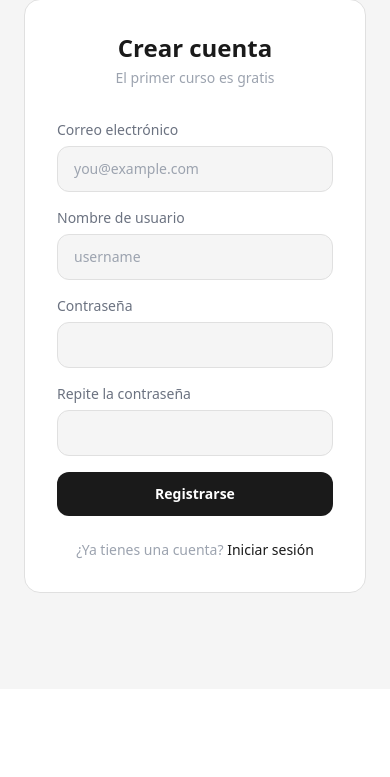
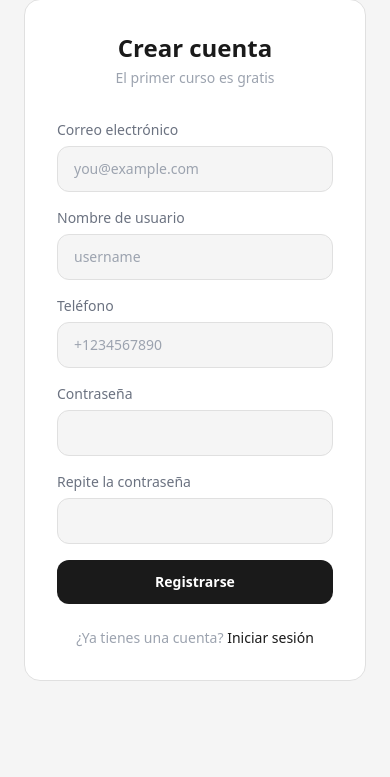
Before and after one commit to maksym-sk21/metamindgym, a Django app: page /register/ in a window 390 px wide. Shown: the part 164-941 px from the top of the page. Before the commit the page ends 757 px from the top, so only its background shows below. Run offline with Django 5.2, Linux system fonts and the light colour scheme; parts of the project's set-up code (start-up, migrations or seed data) failed here and were passed over; some libraries are stand-ins or nearby versions.

Commit message:
add phone to registration

```diff
--- a/accounts/forms.py
+++ b/accounts/forms.py
@@ -6,10 +6,15 @@ from .models import User
 class RegisterForm(UserCreationForm):
     email = forms.EmailField(label='Email')
     username = forms.CharField(label='Имя пользователя')
+    phone = forms.CharField(
+        label='Телефон',
+        max_length=20,
+        widget=forms.TextInput(attrs={'placeholder': '+1234567890'}),
+    )
 
     class Meta:
         model = User
-        fields = ('email', 'username', 'password1', 'password2')
+        fields = ('email', 'username', 'phone', 'password1', 'password2')
 
 
 class LoginForm(forms.Form):
--- a/templates/accounts/register.html
+++ b/templates/accounts/register.html
@@ -25,6 +25,13 @@
                 {% if form.username.errors %}<p class="text-red-500 text-xs mt-1">{{ form.username.errors.0 }}</p>{% endif %}
             </div>
             <div>
+                <label class="block text-sm text-gray-500 mb-1.5">Teléfono</label>
+                <input type="tel" name="phone" value="{{ form.phone.value|default:'' }}"
+                    class="w-full bg-surface-2 border border-border-main rounded-xl px-4 py-3 focus:outline-none focus:border-gray-400 transition text-sm text-dark"
+                    placeholder="+1234567890">
+                {% if form.phone.errors %}<p class="text-red-500 text-xs mt-1">{{ form.phone.errors.0 }}</p>{% endif %}
+            </div>
+            <div>
                 <label class="block text-sm text-gray-500 mb-1.5">Contraseña</label>
                 <input type="password" name="password1"
                     class="w-full bg-surface-2 border border-border-main rounded-xl px-4 py-3 focus:outline-none focus:border-gray-400 transition text-sm text-dark">
```
